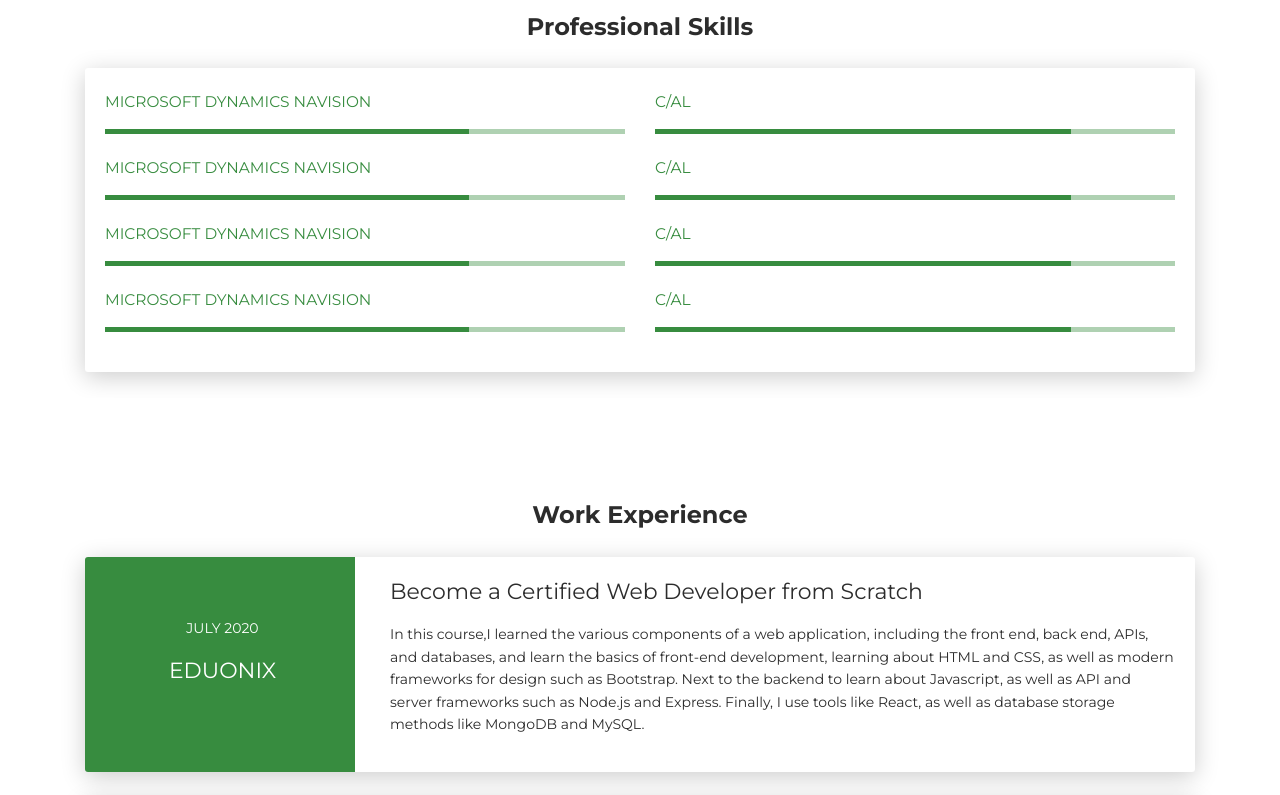
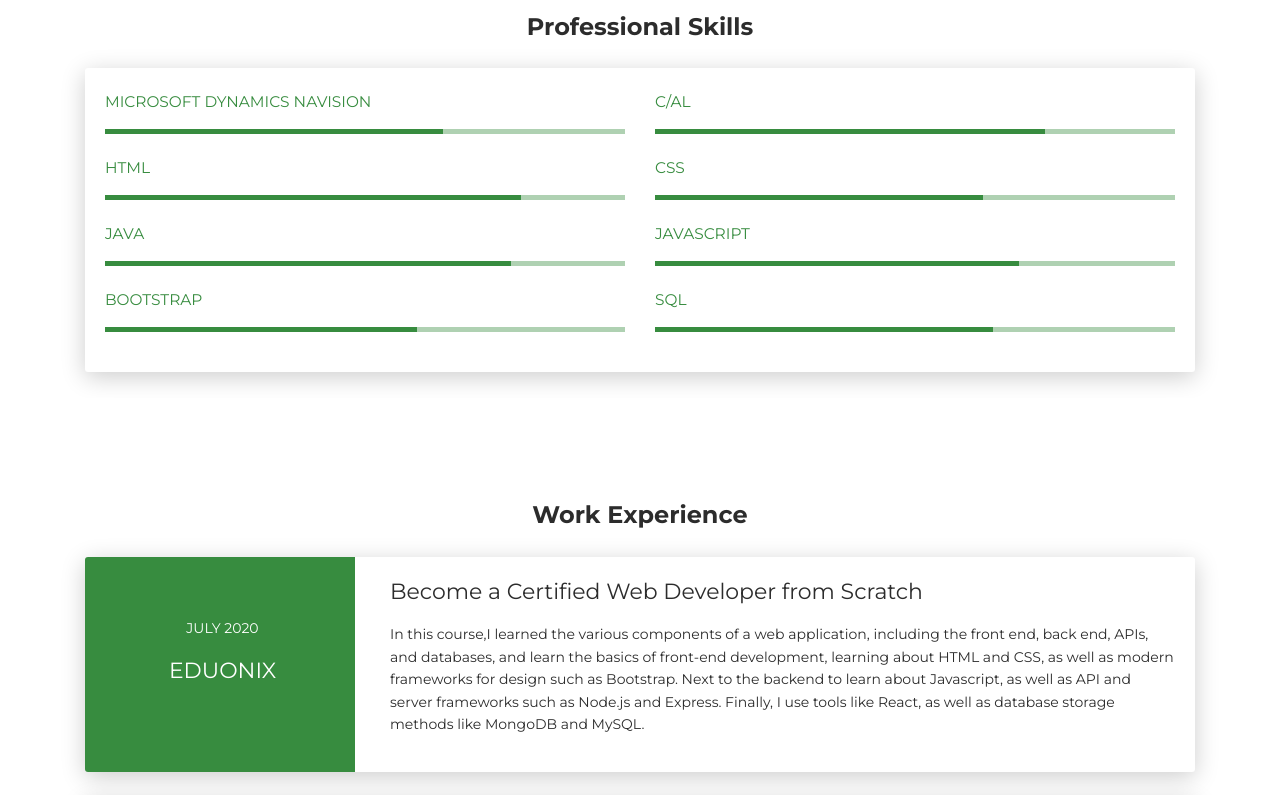
Before and after one commit to banarasiashwani/banarasiashwani.github.io, a plain HTML site: page index.html in a window 1280 px wide. Shown: the part 1000-1795 px from the top of the page. Drawn offline with nearby package versions, Linux system fonts and the light colour scheme; a script that the page names is missing.

Commit message:
Update index.html

```diff
--- a/index.html
+++ b/index.html
@@ -98,7 +98,7 @@
           <div class="col-md-6">
             <div class="progress-container progress-primary"><span class="progress-badge">Microsoft Dynamics Navision</span>
               <div class="progress">
-                <div class="progress-bar progress-bar-primary" data-aos="progress-full" data-aos-offset="10" data-aos-duration="2000" role="progressbar" aria-valuenow="60" aria-valuemin="0" aria-valuemax="100" style="width: 70%;"></div><span class="progress-value"></span>
+                <div class="progress-bar progress-bar-primary" data-aos="progress-full" data-aos-offset="10" data-aos-duration="2000" role="progressbar" aria-valuenow="60" aria-valuemin="0" aria-valuemax="100" style="width: 65%;"></div><span class="progress-value"></span>
               </div>
             </div>
             </div>
@@ -106,54 +106,54 @@
           <div class="col-md-6">
             <div class="progress-container progress-primary"><span class="progress-badge">C/AL</span>
               <div class="progress">
-                <div class="progress-bar progress-bar-primary" data-aos="progress-full" data-aos-offset="10" data-aos-duration="2000" role="progressbar" aria-valuenow="75" aria-valuemin="0" aria-valuemax="100" style="width: 80%;"></div><span class="progress-value"></span>
+                <div class="progress-bar progress-bar-primary" data-aos="progress-full" data-aos-offset="10" data-aos-duration="2000" role="progressbar" aria-valuenow="75" aria-valuemin="0" aria-valuemax="100" style="width: 75%;"></div><span class="progress-value"></span>
               </div>
             </div>
           </div>
 
         <div class="col-md-6">
-            <div class="progress-container progress-primary"><span class="progress-badge">Microsoft Dynamics Navision</span>
+            <div class="progress-container progress-primary"><span class="progress-badge">HTML</span>
               <div class="progress">
-                <div class="progress-bar progress-bar-primary" data-aos="progress-full" data-aos-offset="10" data-aos-duration="2000" role="progressbar" aria-valuenow="60" aria-valuemin="0" aria-valuemax="100" style="width: 70%;"></div><span class="progress-value"></span>
+                <div class="progress-bar progress-bar-primary" data-aos="progress-full" data-aos-offset="10" data-aos-duration="2000" role="progressbar" aria-valuenow="60" aria-valuemin="0" aria-valuemax="100" style="width: 80%;"></div><span class="progress-value"></span>
               </div>
             </div>
           </div>
           <div class="col-md-6">
-            <div class="progress-container progress-primary"><span class="progress-badge">C/AL</span>
+            <div class="progress-container progress-primary"><span class="progress-badge">CSS</span>
               <div class="progress">
-                <div class="progress-bar progress-bar-primary" data-aos="progress-full" data-aos-offset="10" data-aos-duration="2000" role="progressbar" aria-valuenow="75" aria-valuemin="0" aria-valuemax="100" style="width: 80%;"></div><span class="progress-value"></span>
+                <div class="progress-bar progress-bar-primary" data-aos="progress-full" data-aos-offset="10" data-aos-duration="2000" role="progressbar" aria-valuenow="75" aria-valuemin="0" aria-valuemax="100" style="width: 63%;"></div><span class="progress-value"></span>
               </div>
             </div>
           </div>
 
 
       <div class="col-md-6">
-            <div class="progress-container progress-primary"><span class="progress-badge">Microsoft Dynamics Navision</span>
+            <div class="progress-container progress-primary"><span class="progress-badge">JAVA</span>
               <div class="progress">
-                <div class="progress-bar progress-bar-primary" data-aos="progress-full" data-aos-offset="10" data-aos-duration="2000" role="progressbar" aria-valuenow="60" aria-valuemin="0" aria-valuemax="100" style="width: 70%;"></div><span class="progress-value"></span>
+                <div class="progress-bar progress-bar-primary" data-aos="progress-full" data-aos-offset="10" data-aos-duration="2000" role="progressbar" aria-valuenow="60" aria-valuemin="0" aria-valuemax="100" style="width: 78%;"></div><span class="progress-value"></span>
               </div>
             </div>
             </div>
           <div class="col-md-6">
-            <div class="progress-container progress-primary"><span class="progress-badge">C/AL</span>
+            <div class="progress-container progress-primary"><span class="progress-badge">JAVASCRIPT</span>
               <div class="progress">
-                <div class="progress-bar progress-bar-primary" data-aos="progress-full" data-aos-offset="10" data-aos-duration="2000" role="progressbar" aria-valuenow="75" aria-valuemin="0" aria-valuemax="100" style="width: 80%;"></div><span class="progress-value"></span>
+                <div class="progress-bar progress-bar-primary" data-aos="progress-full" data-aos-offset="10" data-aos-duration="2000" role="progressbar" aria-valuenow="75" aria-valuemin="0" aria-valuemax="100" style="width: 70%;"></div><span class="progress-value"></span>
               </div>
             </div>
           </div>
 
 
     <div class="col-md-6">
-            <div class="progress-container progress-primary"><span class="progress-badge">Microsoft Dynamics Navision</span>
+            <div class="progress-container progress-primary"><span class="progress-badge">BOOTSTRAP</span>
               <div class="progress">
-                <div class="progress-bar progress-bar-primary" data-aos="progress-full" data-aos-offset="10" data-aos-duration="2000" role="progressbar" aria-valuenow="60" aria-valuemin="0" aria-valuemax="100" style="width: 70%;"></div><span class="progress-value"></span>
+                <div class="progress-bar progress-bar-primary" data-aos="progress-full" data-aos-offset="10" data-aos-duration="2000" role="progressbar" aria-valuenow="60" aria-valuemin="0" aria-valuemax="100" style="width: 60%;"></div><span class="progress-value"></span>
               </div>
             </div>
              </div>
           <div class="col-md-6">
-            <div class="progress-container progress-primary"><span class="progress-badge">C/AL</span>
+            <div class="progress-container progress-primary"><span class="progress-badge">SQL</span>
               <div class="progress">
-                <div class="progress-bar progress-bar-primary" data-aos="progress-full" data-aos-offset="10" data-aos-duration="2000" role="progressbar" aria-valuenow="75" aria-valuemin="0" aria-valuemax="100" style="width: 80%;"></div><span class="progress-value"></span>
+                <div class="progress-bar progress-bar-primary" data-aos="progress-full" data-aos-offset="10" data-aos-duration="2000" role="progressbar" aria-valuenow="75" aria-valuemin="0" aria-valuemax="100" style="width: 65%;"></div><span class="progress-value"></span>
               </div>
             </div>
           </div>
```
